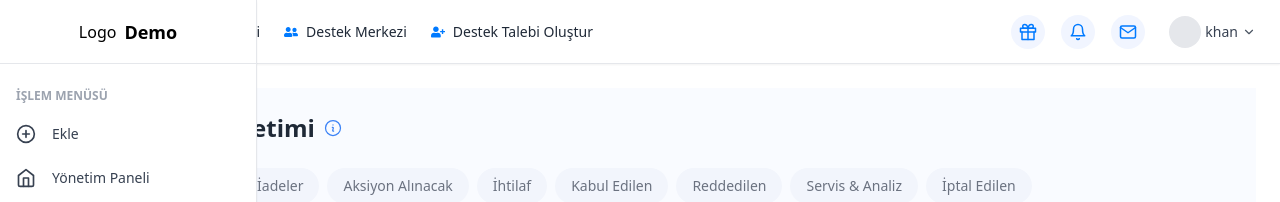
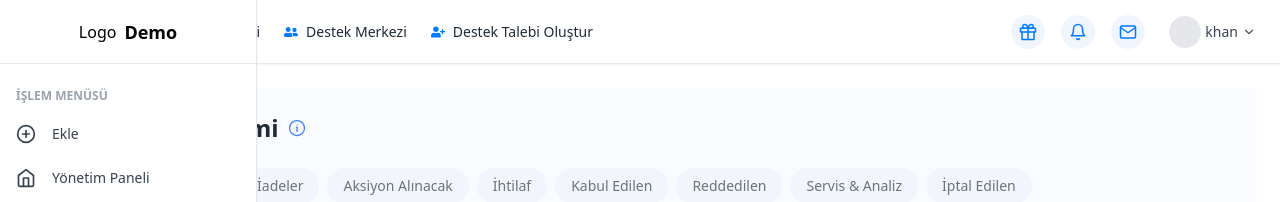
Before and after one commit to Hilal-Ahmad786/matdash-project, a Next.js app: page /iade-yonetimi in a window 1280 px wide. Shown: the top 202 px of the page. Built offline with nearby package versions, Linux system fonts and the light colour scheme.

Commit message:
iade change

```diff
--- a/src/pages/iade-yonetimi.tsx
+++ b/src/pages/iade-yonetimi.tsx
@@ -21,7 +21,7 @@ export default function IadeYonetimi() {
       {/* Başlık */}
       <div className="flex items-center justify-between mb-6">
         <div className="flex items-center gap-2 text-gray-800">
-          <span className="text-2xl font-bold">📦 İade Yönetimi</span>
+          <span className="text-2xl font-bold">İade Yönetimi</span>
           <HiOutlineInformationCircle className="text-blue-500 w-5 h-5 cursor-pointer" />
         </div>
       </div>
```
